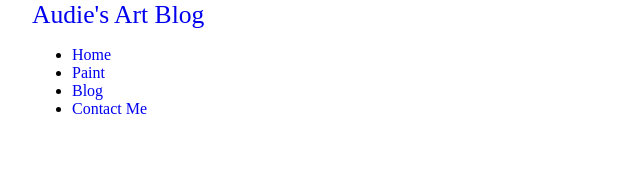
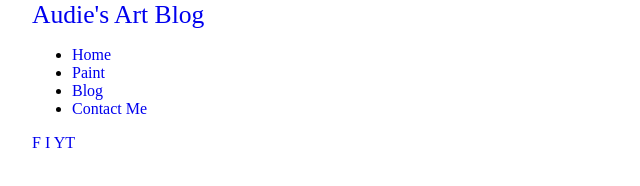
Before and after one commit to AudieRaymos/Art_Blog, a plain HTML site: page Index.html in a window 1280 px wide. Shown: the full height of the page, 0-640 px from the left. Drawn offline with Linux system fonts and the light colour scheme.

Commit message:
social media add

```diff
--- a/Index.html
+++ b/Index.html
@@ -36,6 +36,11 @@
                 </li>
             </ul>
         </div>
+        <div class="social text-grey">
+            <a href="#">F</a>
+            <a href="#">I</a>
+            <a href="#">YT</a>
+        </div>
     </div>
 
 </nav>
```
